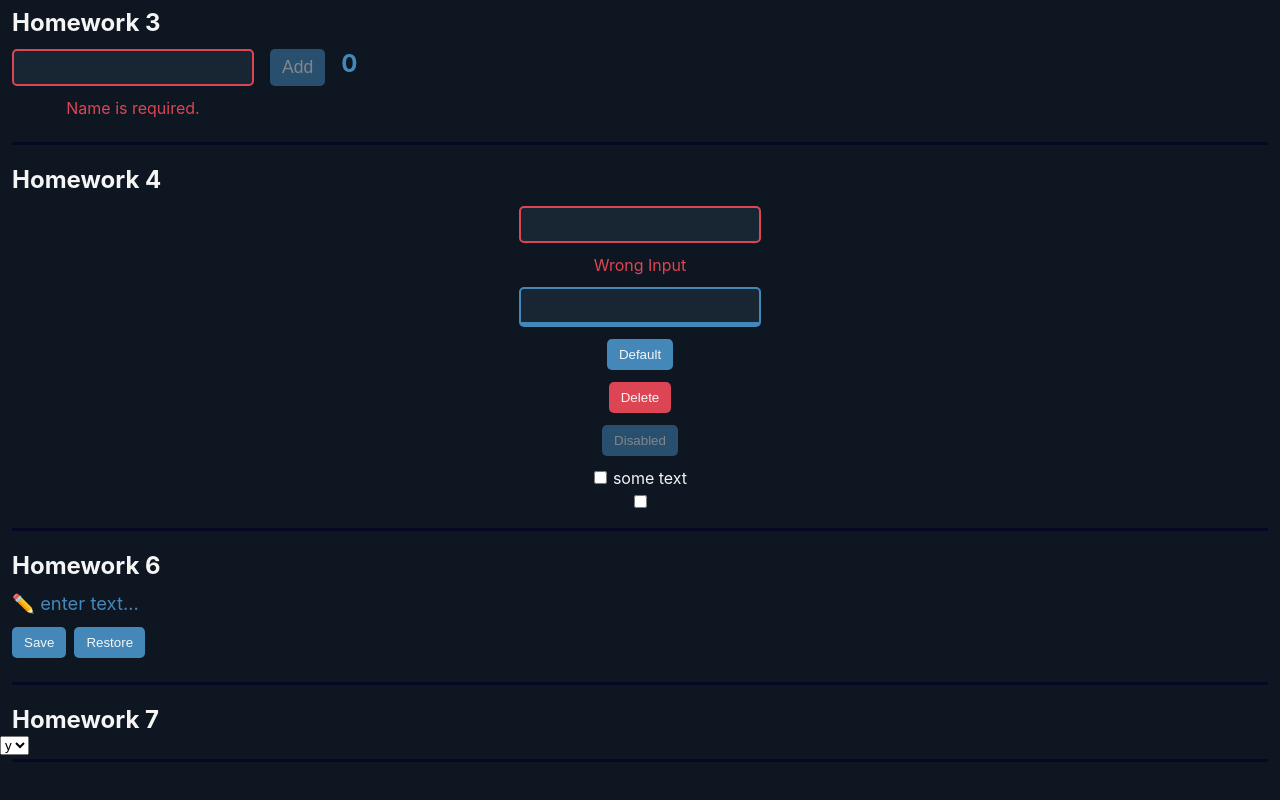
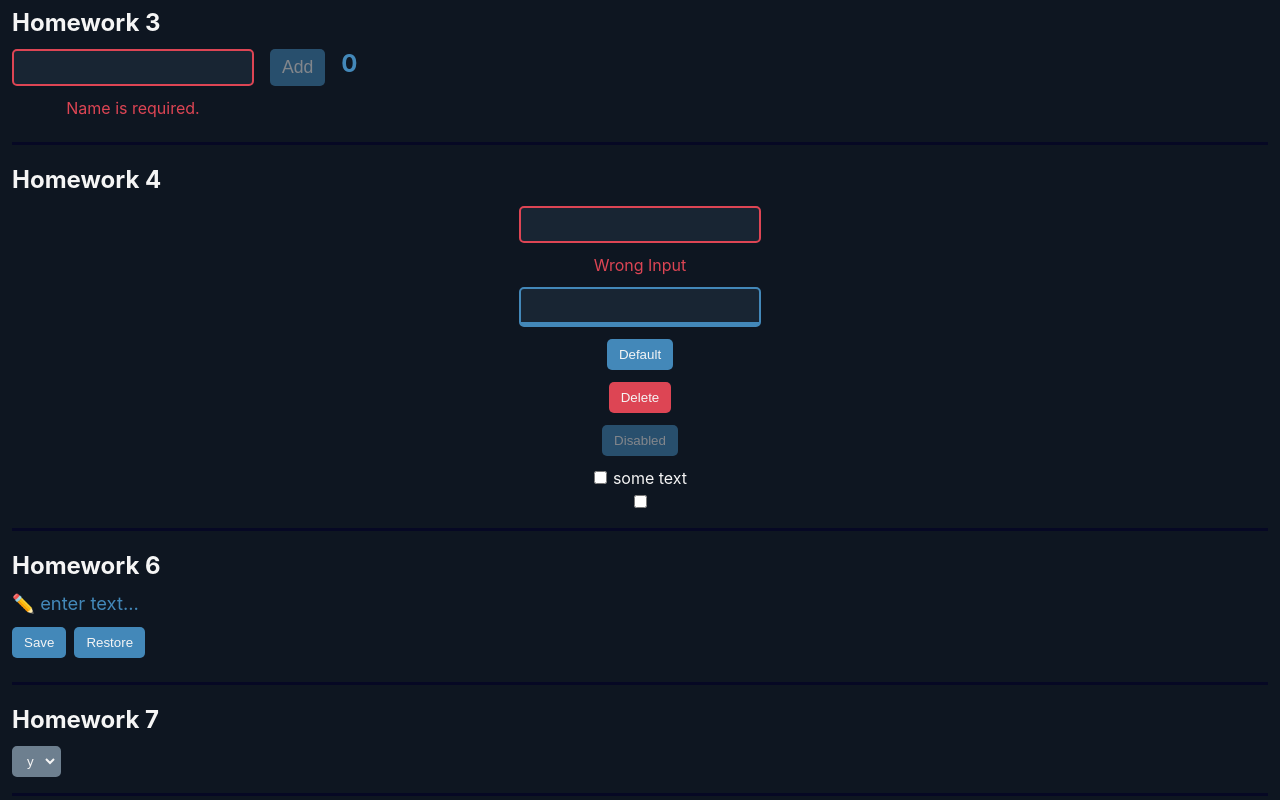
Before and after one commit to mykolao/react-homeworks, a React (Create React App) app: page /#/pre-junior in a window 1280 px wide. Shown: the part 535-1335 px from the top of the page. Before the commit the page ends 1301 px from the top, so only its background shows below. Built offline with nearby package versions, Linux system fonts and the light colour scheme.

Commit message:
option styling

```diff
--- /dev/null
+++ b/src/homework-7/common/c5-SuperSelect/SuperSelect.module.css
@@ -0,0 +1,13 @@
+.select {
+  margin: 12px;
+  padding: 4px 8px;
+  background-color: var(--color-dark);
+  border-radius: 5px;
+  color: var(--color-light);
+  border: 3px solid var(--color-dark);
+}
+
+.select:focus {
+  outline: none;
+  border: 3px solid var(--color-blue);
+}
--- a/src/homework-7/common/c5-SuperSelect/SuperSelect.tsx
+++ b/src/homework-7/common/c5-SuperSelect/SuperSelect.tsx
@@ -3,6 +3,8 @@ import React, {
   DetailedHTMLProps,
   ChangeEvent,
 } from "react";
+
+import styles from "./SuperSelect.module.css";
 
 type DefaultSelectPropsType = DetailedHTMLProps<
   SelectHTMLAttributes<HTMLSelectElement>,
@@ -36,7 +38,11 @@ const SuperSelect: React.FC<SuperSelectPropsType> = ({
   };
 
   return (
-    <select onChange={onChangeCallback} {...restProps}>
+    <select
+      className={styles.select}
+      onChange={onChangeCallback}
+      {...restProps}
+    >
       {mappedOptions}
     </select>
   );
```
